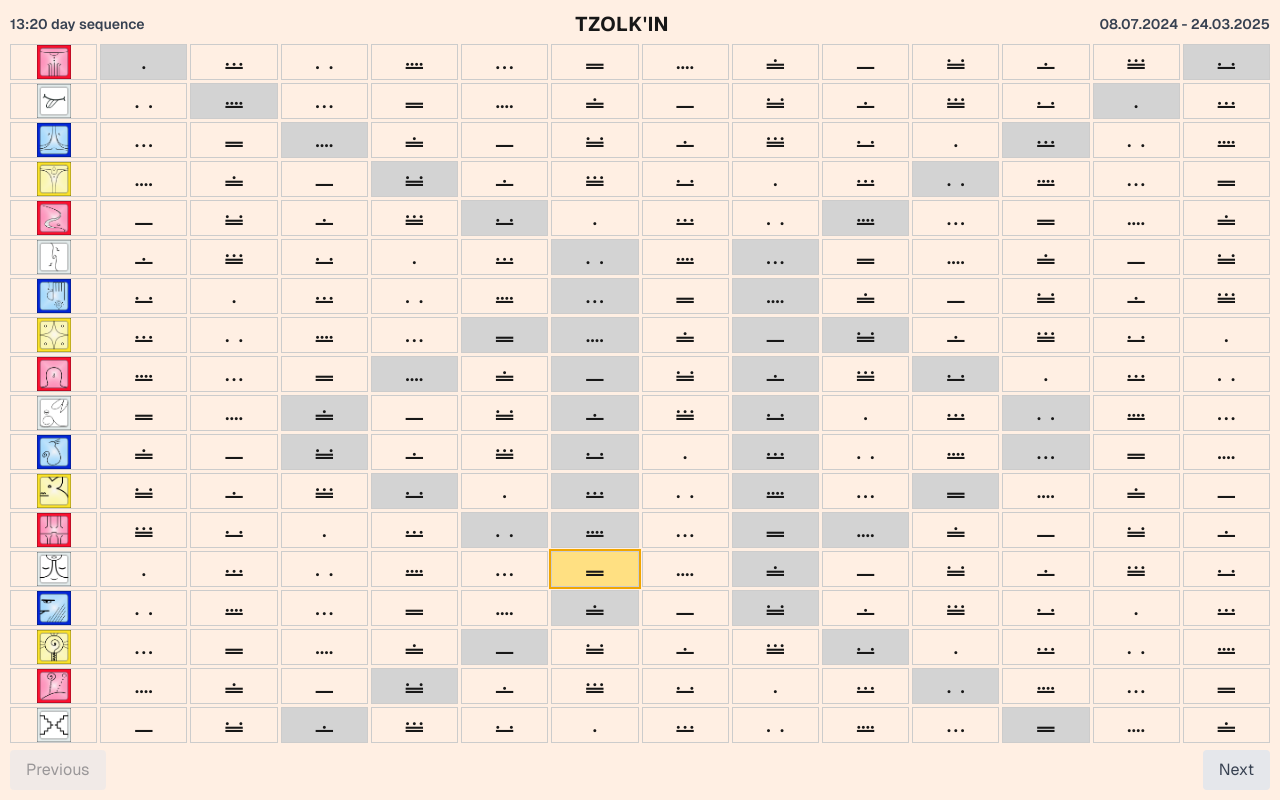
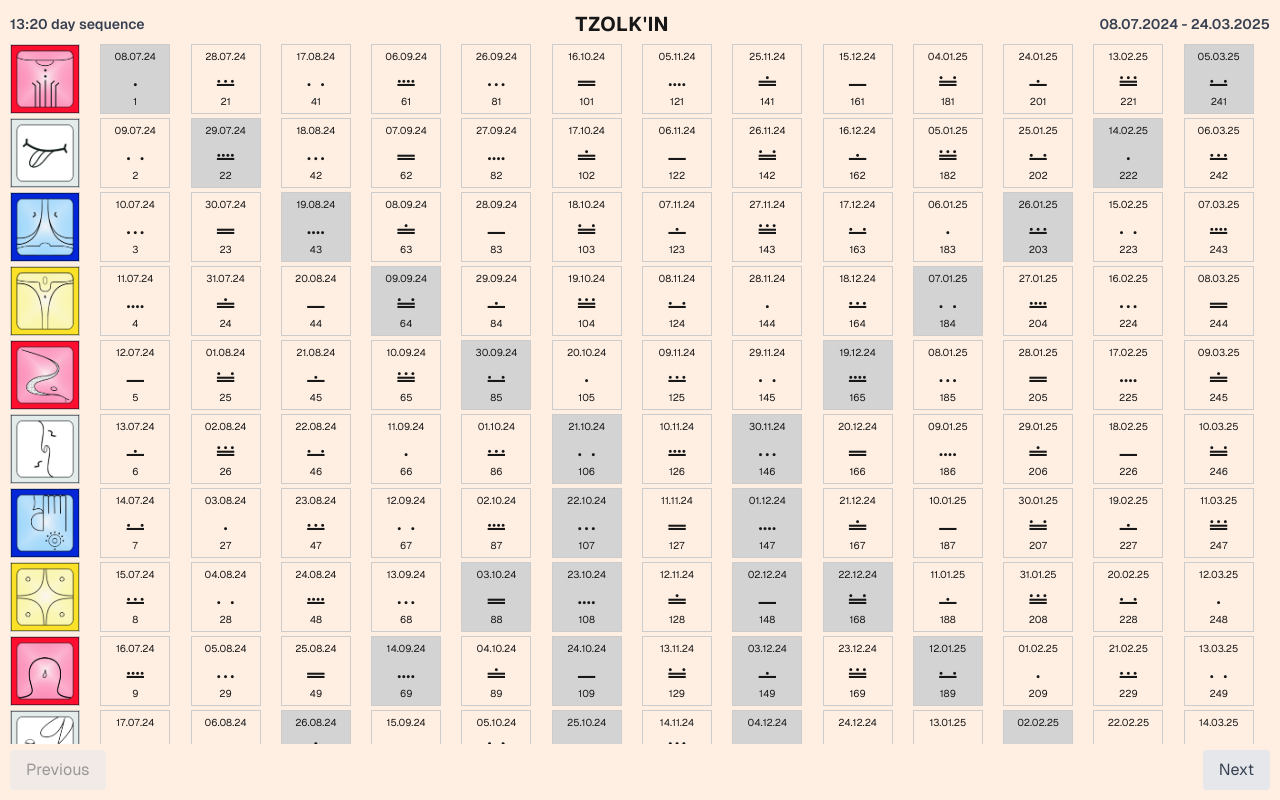
Before and after one commit to nikandt/tzolkin-calendar, a Next.js app: page / in a window 1280 px wide. Built offline with nearby package versions, Linux system fonts and the light colour scheme.

Commit message:
Refactor grid styles and improve layout in tzolkinCalendar

```diff
--- a/app/components/tzolkinCalendar.tsx
+++ b/app/components/tzolkinCalendar.tsx
@@ -122,11 +122,9 @@ const TzolkinCalendar: React.FC<TzolkinCalendarProps> = ({ dateRange }) => {
     <div
       style={{
         display: 'grid',
-        gridTemplateColumns: 'repeat(14, minmax(0, 1fr))',
-        gridTemplateRows: 'repeat(20, minmax(36px, 1fr))',
-        gap: '3px',
-        width: '100%',
-        height: '100%',
+        gridTemplateColumns: 'repeat(14, 1fr)',
+        gridTemplateRows: 'repeat(20, 1fr)',
+        gap: '4px',
       }}
     >
     {Array.from({ length: 20 }).map((_, rowIndex) => (
@@ -136,12 +134,12 @@ const TzolkinCalendar: React.FC<TzolkinCalendarProps> = ({ dateRange }) => {
               key={`extra-${rowIndex}`}
               style={{
                 border: '1px solid #ccc',
+                height: '70px',
+                width: '70px',
                 display: 'flex',
                 alignItems: 'center',
                 justifyContent: 'center',
-                overflow: 'hidden',
-                minHeight: 0,
-                minWidth: 0,
+                fontSize: '10px',
               }}
             >
               <img
@@ -158,22 +156,21 @@ const TzolkinCalendar: React.FC<TzolkinCalendarProps> = ({ dateRange }) => {
                 key={`cell-${cellIndex}`}
                 style={{
                   border: '1px solid #ccc',
-                  padding: '2px',
+                  padding: '8px',
+                  height: '70px',
+                  width: '70px',
                   display: 'flex',
                   flexDirection: 'column',
                   alignItems: 'center',
                   justifyContent: 'center',
-                  fontSize: '8px',
-                  overflow: 'hidden',
-                  minHeight: 0,
-                  minWidth: 0,
+                  fontSize: '10px',
                   backgroundColor: isToday(dates[cellIndex]) ? '#ffe082' : greyCells.has(numbers[cellIndex]) ? 'lightgrey' : 'transparent',
                   outline: isToday(dates[cellIndex]) ? '2px solid #f0a500' : 'none',
                   position: 'relative',
                 }}
               >
                 <div style={{ textAlign: 'center' }}>{date}</div>
-                <div style={{ textAlign: 'center', fontSize: '12px' }}>
+                <div style={{ textAlign: 'center', fontSize: '14px' }}>
                   {getMayaSymbol(mayaNumbers[cellIndex])}
                 </div>
                 <div style={{ textAlign: 'center' }}>{numbers[cellIndex]}</div>
```
